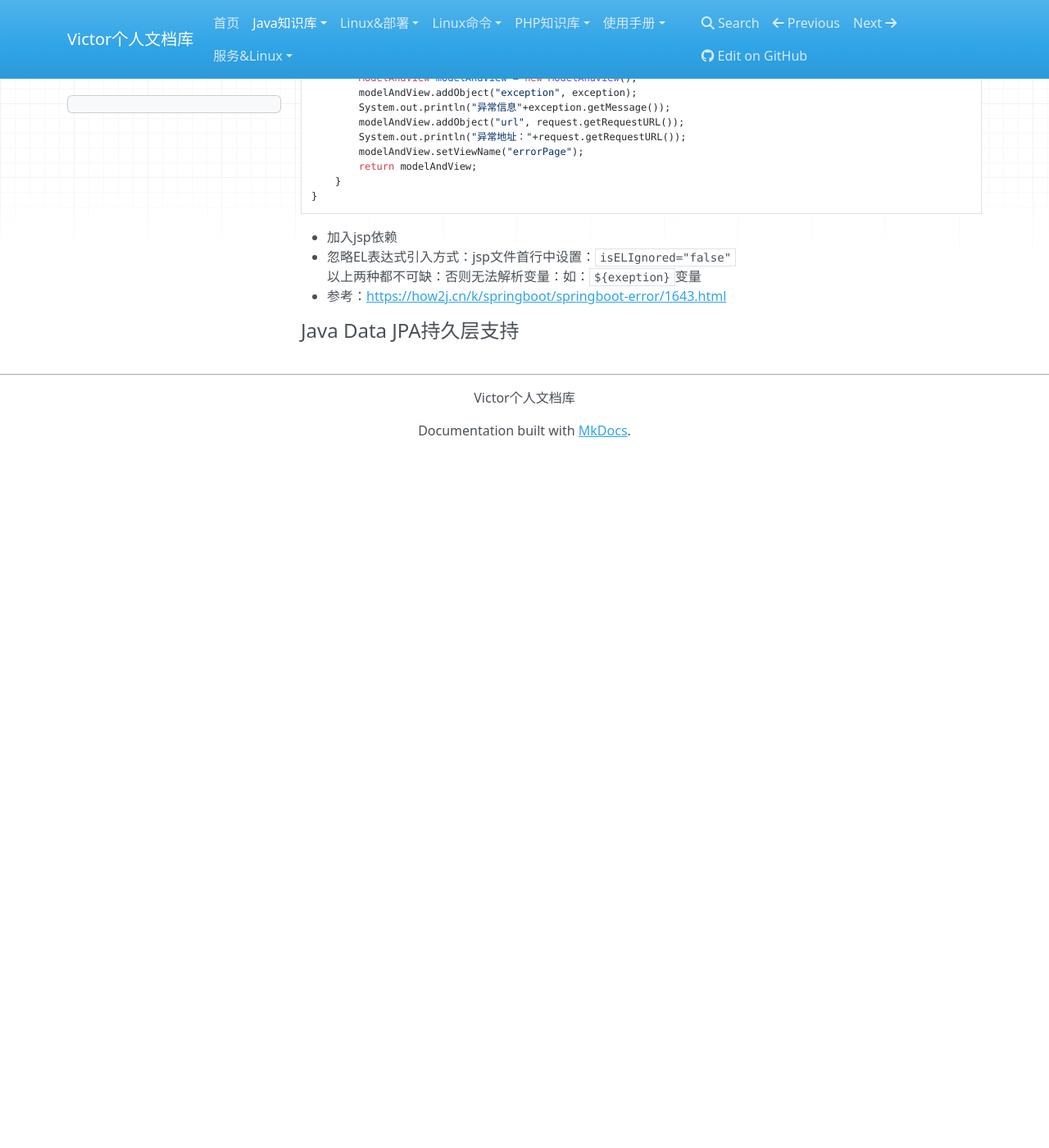
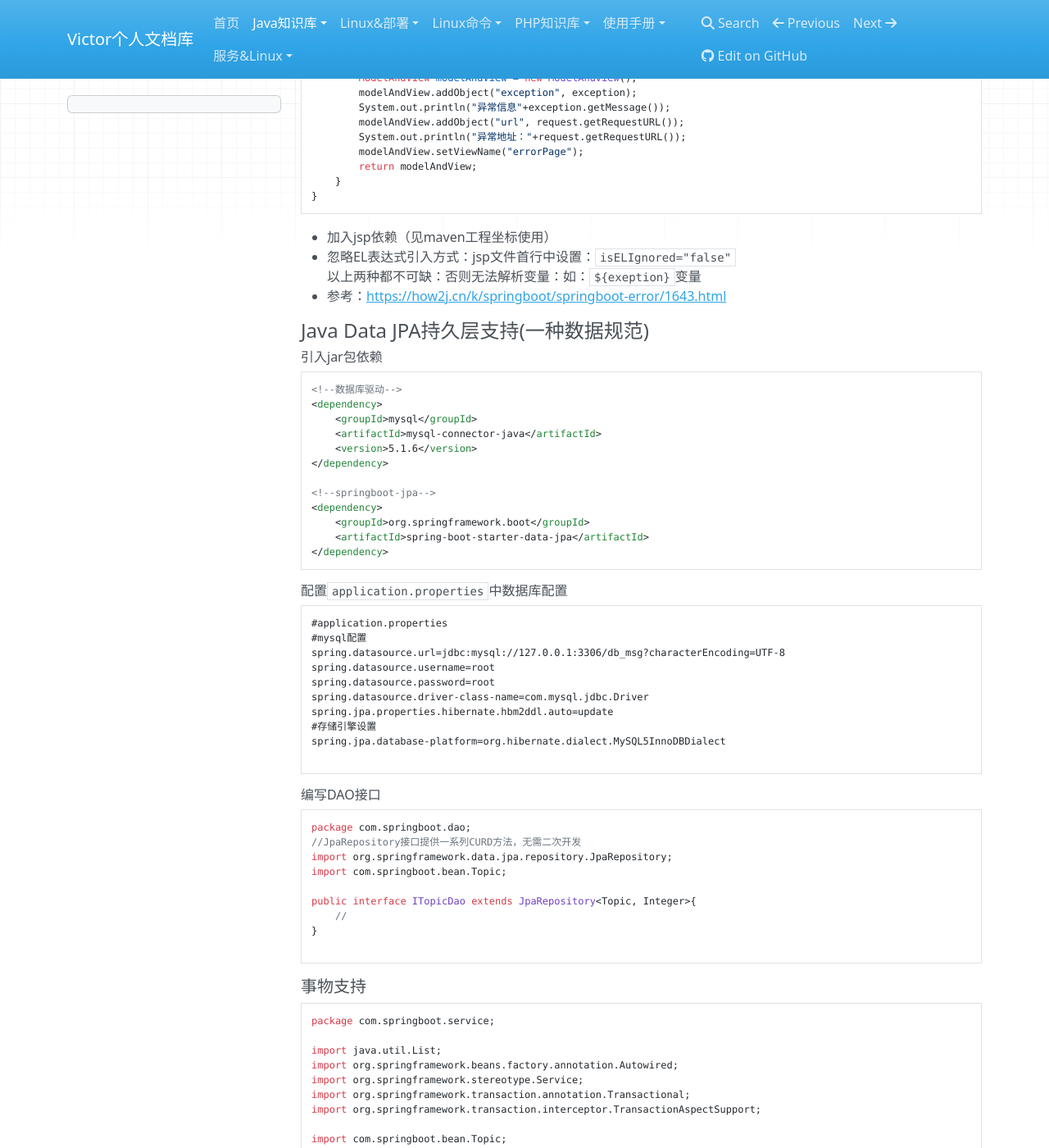
Before and after one commit to victor24680/victorDocs, an MkDocs documentation site: the page built from docs/Java知识库/SpringBoot配置/入门初步搭建方法.md, in a window 1280 px wide and 1400 px high, scrolled down 2027 px. Shown: the whole window at 82% size. Built offline with MkDocs 1.6.1, drawn with Linux system fonts in a browser that asks for light colours; nearby versions of some CDN libraries; before the commit the page ends 2580 px from its top, so only the background shows below that; some of the changed text lies outside the part shown.

Commit message:
存储引擎配置

`````diff
--- a/docs/Java知识库/SpringBoot配置/入门初步搭建方法.md
+++ b/docs/Java知识库/SpringBoot配置/入门初步搭建方法.md
@@ -110,9 +110,103 @@ public class GlobalExceptionHandler {
     }
 }
 ```
-- 加入jsp依赖
+- 加入jsp依赖（见maven工程坐标使用）
 - 忽略EL表达式引入方式：jsp文件首行中设置：`isELIgnored="false"`<br />
 以上两种都不可缺：否则无法解析变量：如：`${exeption}`变量
 - 参考：[https://how2j.cn/k/springboot/springboot-error/1643.html](https://how2j.cn/k/springboot/springboot-error/1643.html)
 
-#### Java Data JPA持久层支持
+#### Java Data JPA持久层支持(一种数据规范)
+
+###### 引入jar包依赖
+```xml
+<!--数据库驱动-->
+<dependency>
+    <groupId>mysql</groupId>
+    <artifactId>mysql-connector-java</artifactId>
+    <version>5.1.6</version>
+</dependency>
+
+<!--springboot-jpa-->
+<dependency>
+    <groupId>org.springframework.boot</groupId>
+    <artifactId>spring-boot-starter-data-jpa</artifactId>
+</dependency>
+```
+###### 配置`application.properties`中数据库配置
+```xml
+#application.properties
+#mysql配置
+spring.datasource.url=jdbc:mysql://127.0.0.1:3306/db_msg?characterEncoding=UTF-8
+spring.datasource.username=root
+spring.datasource.password=root
+spring.datasource.driver-class-name=com.mysql.jdbc.Driver
+spring.jpa.properties.hibernate.hbm2ddl.auto=update
+#存储引擎设置
+spring.jpa.database-platform=org.hibernate.dialect.MySQL5InnoDBDialect
+
+```
+
+###### 编写DAO接口
+```java
+package com.springboot.dao;
+//JpaRepository接口提供一系列CURD方法，无需二次开发
+import org.springframework.data.jpa.repository.JpaRepository;
+import com.springboot.bean.Topic;
+
+public interface ITopicDao extends JpaRepository<Topic, Integer>{
+    //
+}
+
+```
+
+##### 事物支持
+```java
+package com.springboot.service;
+
+import java.util.List;
+import org.springframework.beans.factory.annotation.Autowired;
+import org.springframework.stereotype.Service;
+import org.springframework.transaction.annotation.Transactional;
+import org.springframework.transaction.interceptor.TransactionAspectSupport;
+
+import com.springboot.bean.Topic;
+import com.springboot.dao.ITopicDao;
+
+//自动注册为服务层
+@Service
+public class TopicService {
+    //自动注入数据Dao接口
+    @Autowired ITopicDao topicDao;
+
+    @Transactional//开启事物支持
+    public void save(Topic topic) throws Exception{
+        if(true) {
+            //手动回滚事物
+            TransactionAspectSupport.currentTransactionStatus().setRollbackOnly();
+        }
+    }
+
+    public List<xxx> findAll(){
+        return topicDao.findAll();
+    }
+
+}
+```
+
+###### 测试
+````java
+public class xxxTest {
+    //自动注入服务
+    @Autowired
+    TopicService topicService;//实际开发中一般使用【接口限定】
+
+    public void test(){
+        topicService.findAll();
+    }
+}
+````
+
+##### 注意事项
+- 如果提前引入的【jpa jar】r包就一定要配置`application.properties`数据库驱动，否则会报**404**错误
+- 如果利用jpa创建数据表时一定要注意存储引擎的设置（InnoDB/MyISAM）(因为如果要用到事物支持，必须使用InnoDB)
+- 默认建表时的存储引擎是：MyISAM
`````
